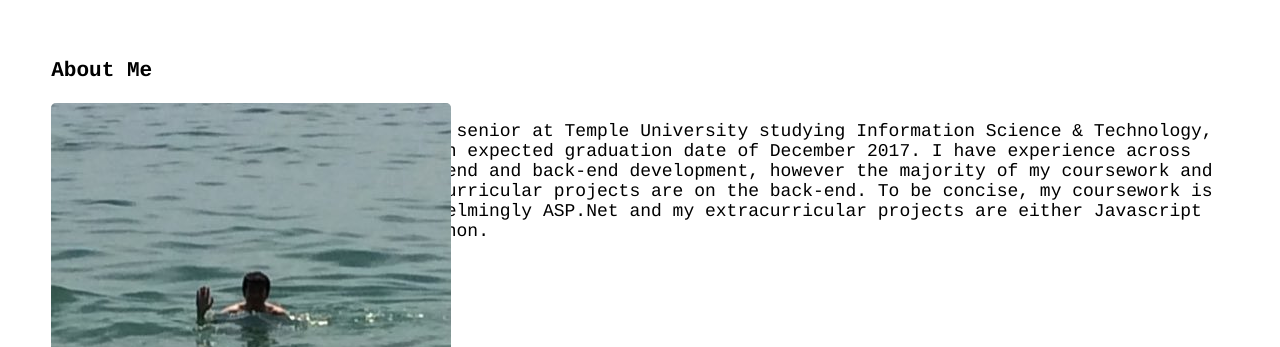
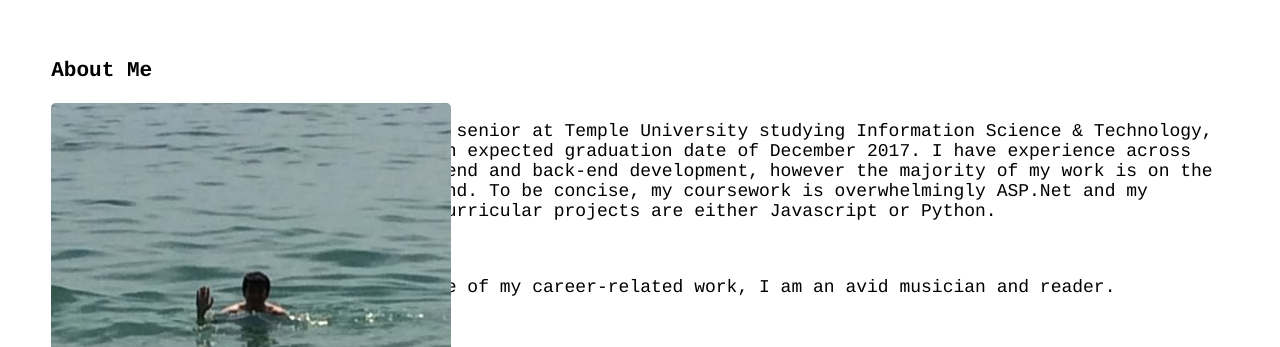
Before and after one commit to sxmrxzxr/mysite, a plain HTML site: page web/index.html in a window 1280 px wide. Shown: the part 891-1238 px from the top of the page. Drawn offline with nearby package versions, Linux system fonts and the light colour scheme.

Commit message:
some minor minor changes made

```diff
--- a/web/index.html
+++ b/web/index.html
@@ -27,6 +27,9 @@ and open the template in the editor.
 
             <div id="home" class="virtualPage">
                 <h3>Welcome!</h3>
+                <div id="landingImage">
+                    <img id >
+                </div>
             </div>
 
             <div id="about" class="virtualPage">
@@ -35,8 +38,12 @@ and open the template in the editor.
                 <div class="info">
                     <p>
                         I am a senior at Temple University studying Information Science & Technology, with an expected graduation date of December 2017. I have experience across front-end and back-end
-                        development, however the majority of my coursework and extracurricular projects are on the back-end. To be concise, my coursework is overwhelmingly ASP.Net and my extracurricular
-                        projects are either Javascript of Python.
+                        development, however the majority of my work is on the back-end. To be concise, my coursework is overwhelmingly ASP.Net and my extracurricular projects are either Javascript or
+                        Python.
+                    </p>
+                    <br/>
+                    <p>
+                        Outside of my career-related work, I am an avid musician and reader.
                     </p>
                 </div>
 
--- a/web/mobile.css
+++ b/web/mobile.css
@@ -37,6 +37,7 @@ body {
     top: 0;
     width: 100%;
     text-align: center;
+    background-color: white;
 }
 
 #myTitle {
```
